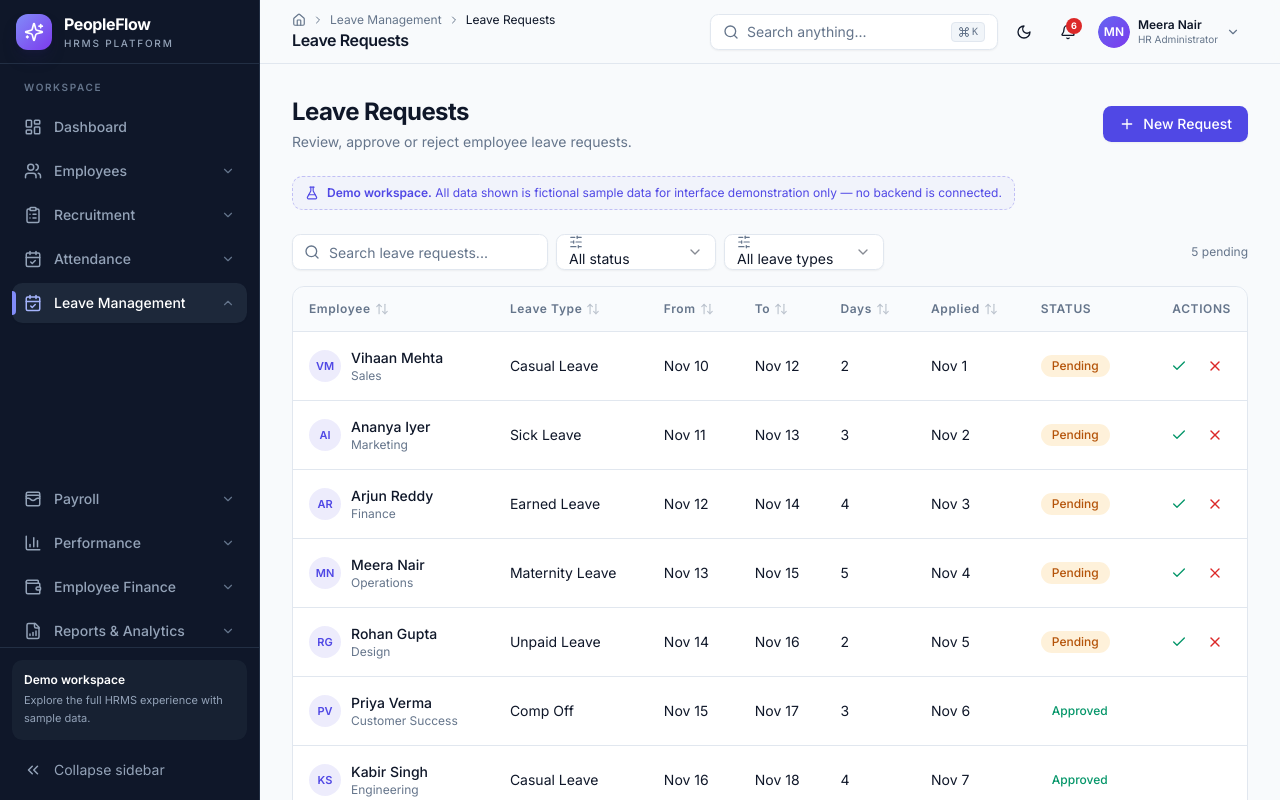
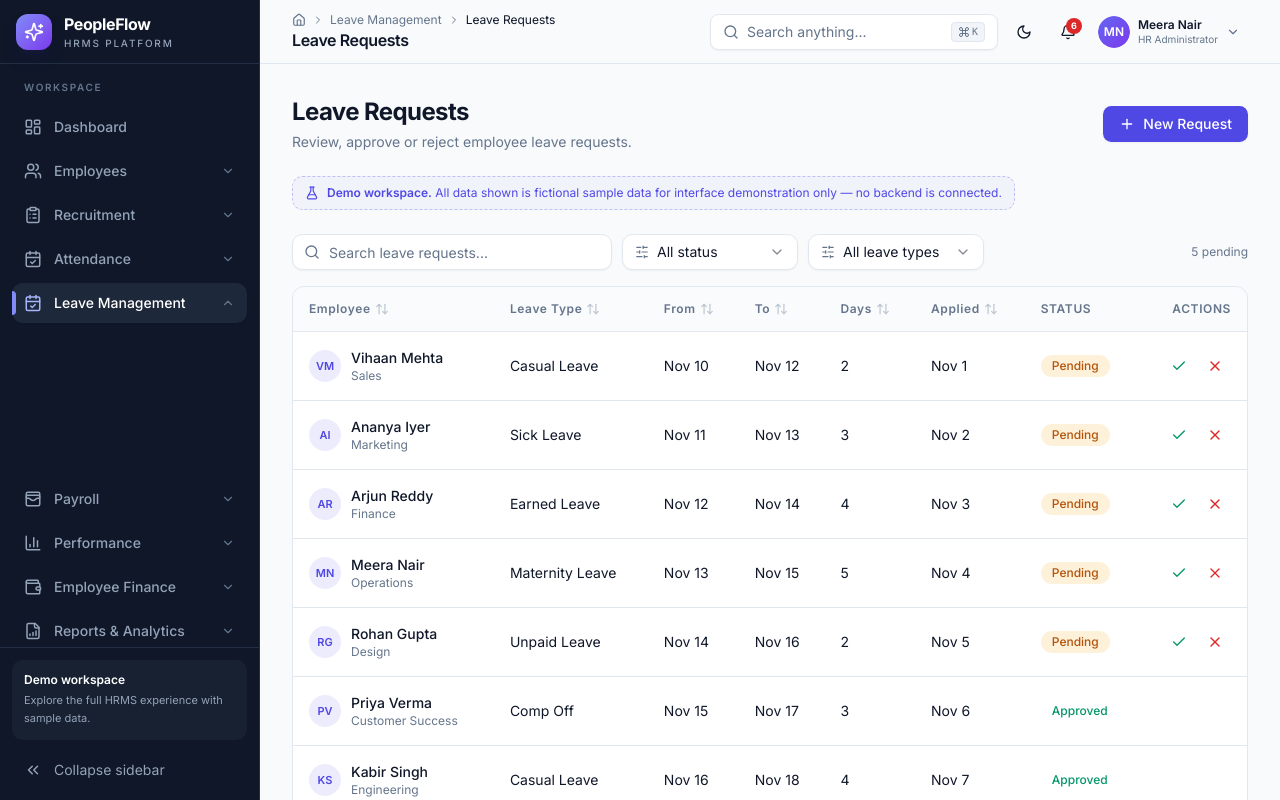
Before and after one commit to RAKIB6348/hrms-system, a React (Vite) app in the folder frontend/: page /leave/requests in a window 1280 px wide. Shown: the top 800 px of the page. Built offline with nearby package versions, Linux system fonts and the light colour scheme.

Commit message:
update filter design

```diff
--- a/frontend/src/components/common/DataTable.tsx
+++ b/frontend/src/components/common/DataTable.tsx
@@ -58,10 +58,15 @@ export function DataTableToolbar<T>({
 }: DataTableToolbarProps<T>) {
   return (
     <div className="flex flex-col gap-3 lg:flex-row lg:items-center lg:justify-between">
-      <div className="flex flex-1 flex-wrap items-center gap-2">
-        <div className="relative w-full sm:w-64">
+      <div className="flex flex-1 flex-wrap items-center gap-2.5">
+        <div className="relative w-full sm:w-72 md:w-80">
           <Search className="pointer-events-none absolute left-3 top-1/2 h-4 w-4 -translate-y-1/2 text-muted-foreground" />
-          <Input value={search} onChange={(e) => onSearchChange(e.target.value)} placeholder={searchPlaceholder} className="pl-9" />
+          <Input
+            value={search}
+            onChange={(e) => onSearchChange(e.target.value)}
+            placeholder={searchPlaceholder}
+            className="h-9 rounded-lg pl-9 text-sm"
+          />
         </div>
         {filters.map((filter) => (
           <Select
@@ -69,11 +74,11 @@ export function DataTableToolbar<T>({
             value={filterValues[filter.key] ?? 'all'}
             onValueChange={(value) => onFilterChange(filter.key, value)}
           >
-            <SelectTrigger className="w-full sm:w-40" aria-label={filter.label}>
-              <span className="flex items-center gap-1.5 truncate">
+            <SelectTrigger className="h-9 w-full sm:w-44 rounded-lg text-sm" aria-label={filter.label}>
+              <div className="flex items-center gap-2 truncate">
                 <SlidersHorizontal className="h-3.5 w-3.5 shrink-0 text-muted-foreground" />
                 <SelectValue placeholder={filter.label} />
-              </span>
+              </div>
             </SelectTrigger>
             <SelectContent>
               <SelectItem value="all">All {filter.label.toLowerCase()}</SelectItem>
--- a/frontend/src/components/ui/select.tsx
+++ b/frontend/src/components/ui/select.tsx
@@ -14,7 +14,7 @@ const SelectTrigger = React.forwardRef<
   <SelectPrimitive.Trigger
     ref={ref}
     className={cn(
-      'flex h-9 w-full items-center justify-between whitespace-nowrap rounded-md border border-input bg-card px-3 py-2 text-sm shadow-sm ring-offset-background placeholder:text-muted-foreground focus:outline-none focus:ring-2 focus:ring-ring focus:ring-offset-1 disabled:cursor-not-allowed disabled:opacity-50 [&>span]:line-clamp-1',
+      'flex h-9 w-full items-center justify-between whitespace-nowrap rounded-md border border-input bg-card px-3 py-2 text-sm shadow-sm ring-offset-background placeholder:text-muted-foreground focus:outline-none focus:ring-2 focus:ring-ring focus:ring-offset-1 disabled:cursor-not-allowed disabled:opacity-50 [&>span]:truncate',
       className,
     )}
     {...props}
```
